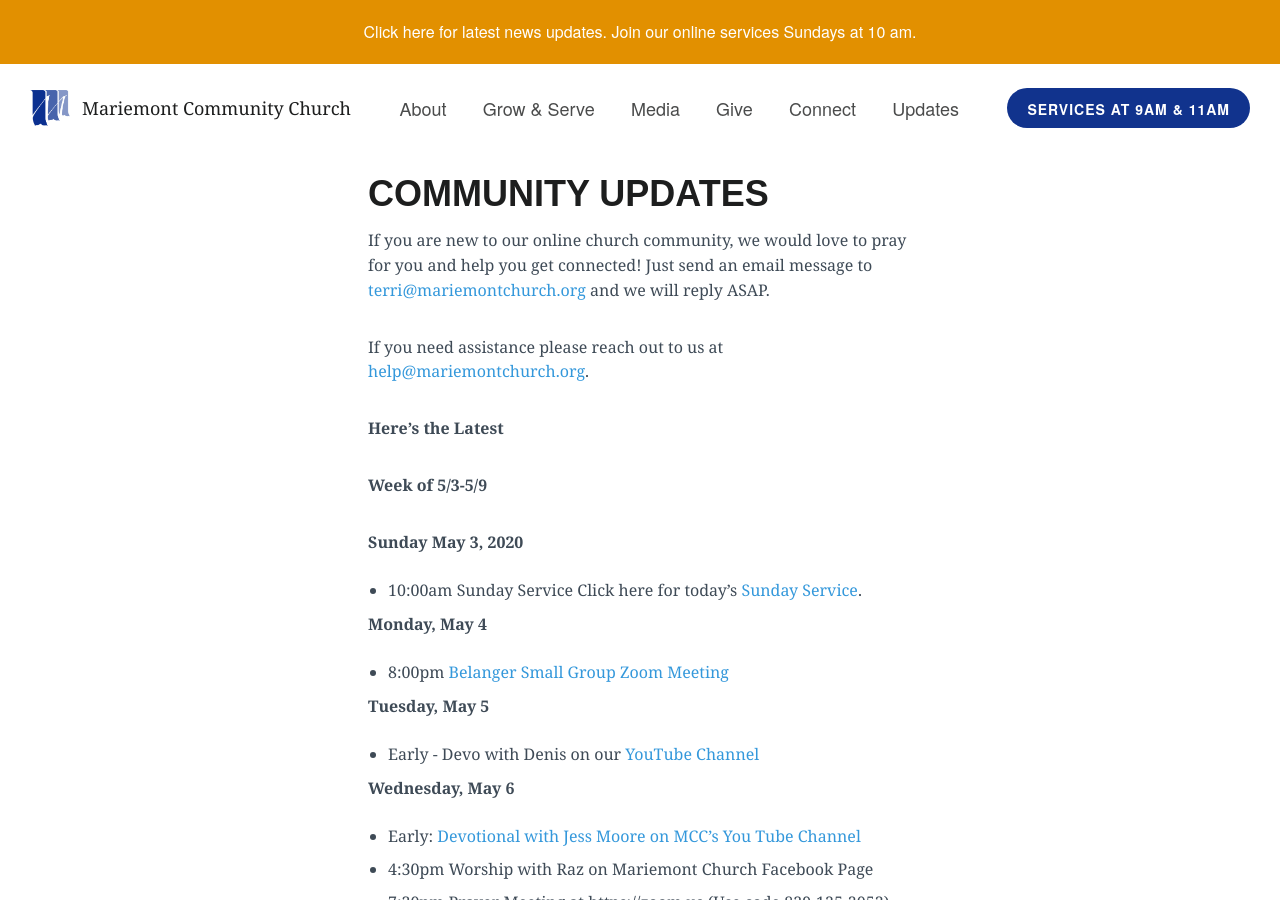
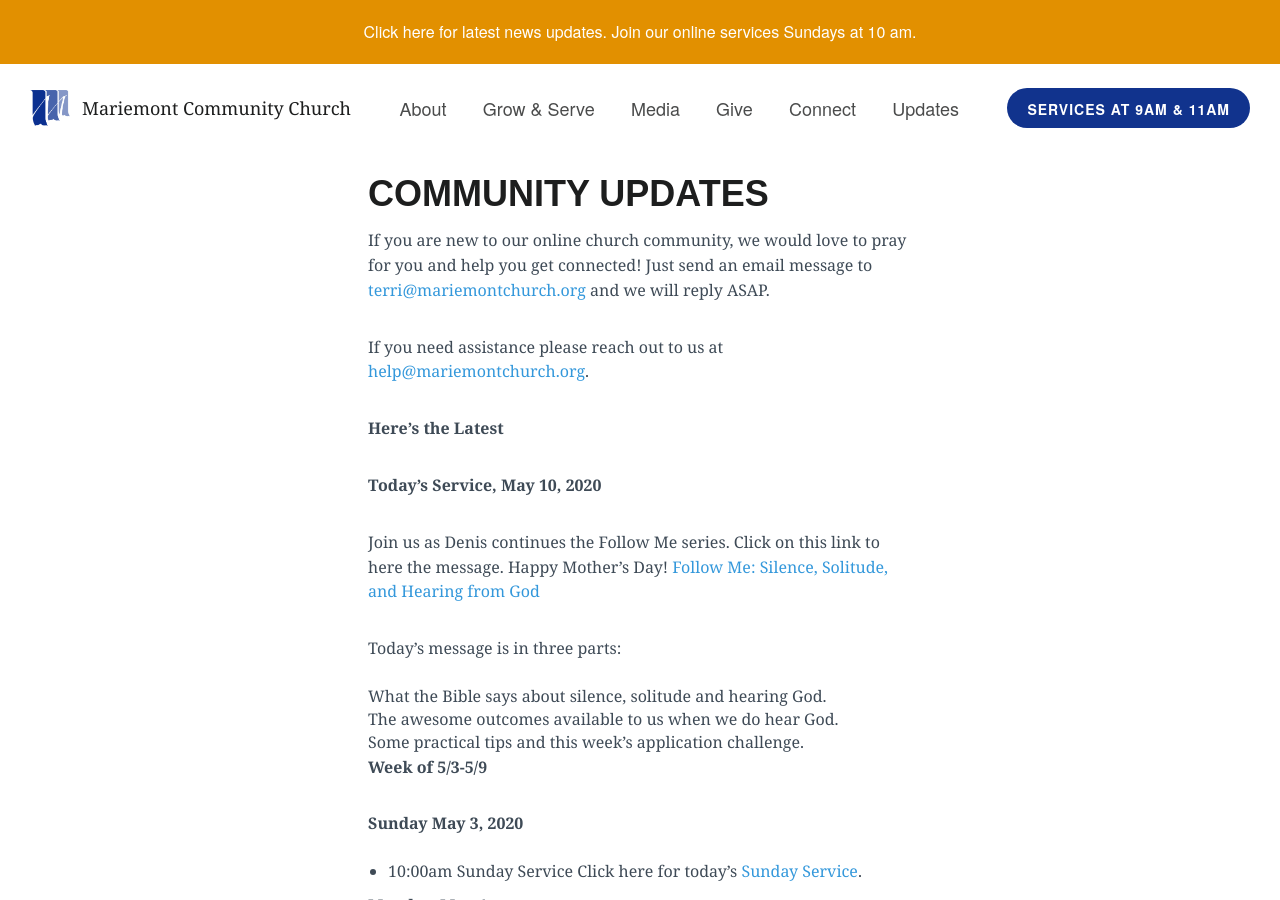
Before and after one commit to lukemoderwell/mariemont, a Jekyll site: the page built from updates.markdown, in a window 1280 px wide and 900 px high. Built offline with Jekyll 4.4.1, drawn with Linux system fonts in a browser that asks for light colours; nearby versions of some CDN libraries.

Commit message:
Updated Updates

```diff
--- a/updates.markdown
+++ b/updates.markdown
@@ -14,6 +14,18 @@
 If you need assistance please reach out to us at [help@mariemontchurch.org](http://help@mariemontchurch.org).
 
 **Here's the Latest**
+
+**Today's Service, May 10, 2020**
+
+Join us as Denis continues the Follow Me series. Click on this link to here the message. Happy Mother's Day!
+[Follow Me: Silence, Solitude, and Hearing from God](https://www.youtube.com/watch?v=y5jy4cp8gAA)
+
+
+Today’s message is in three parts:
+1. What the Bible says about silence, solitude and hearing God.
+2. The awesome outcomes available to us when we do hear God.
+3. Some practical tips and this week’s application challenge.
+
 
 **Week of 5/3-5/9**
 
```
